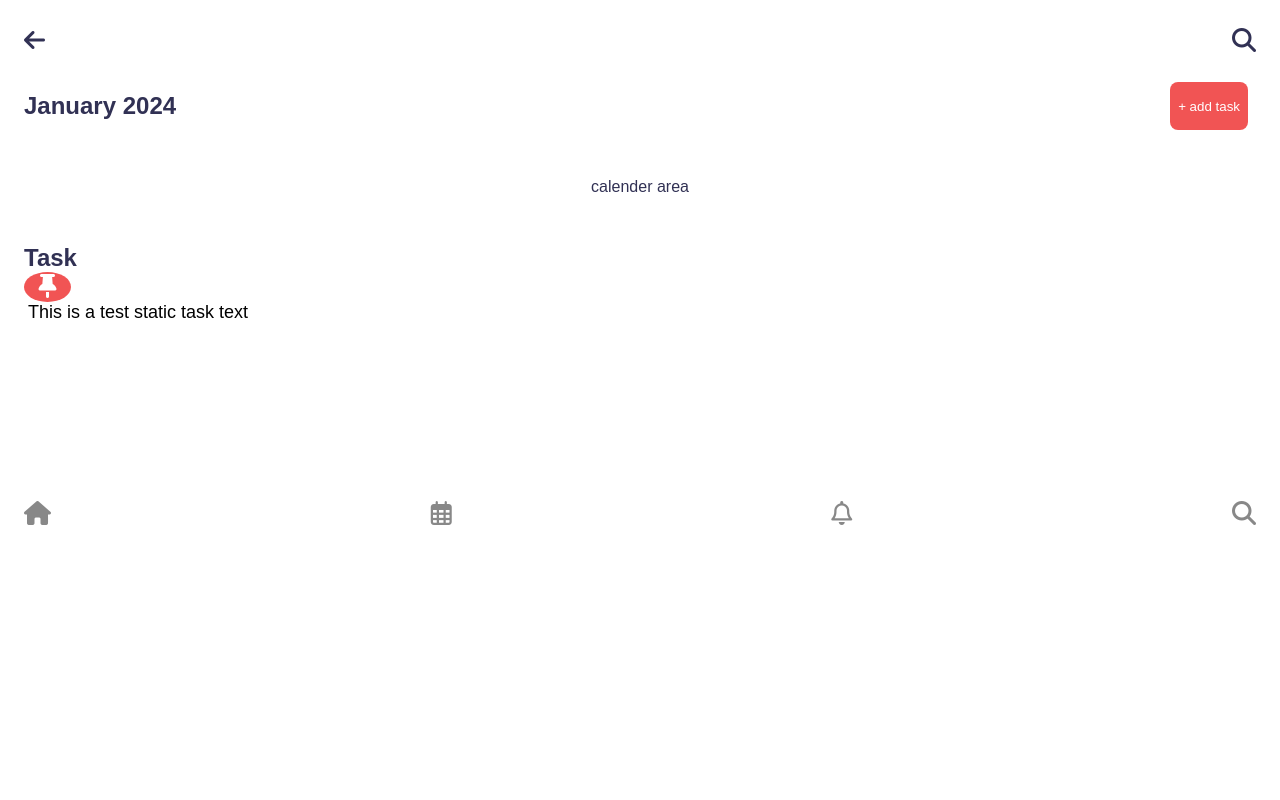
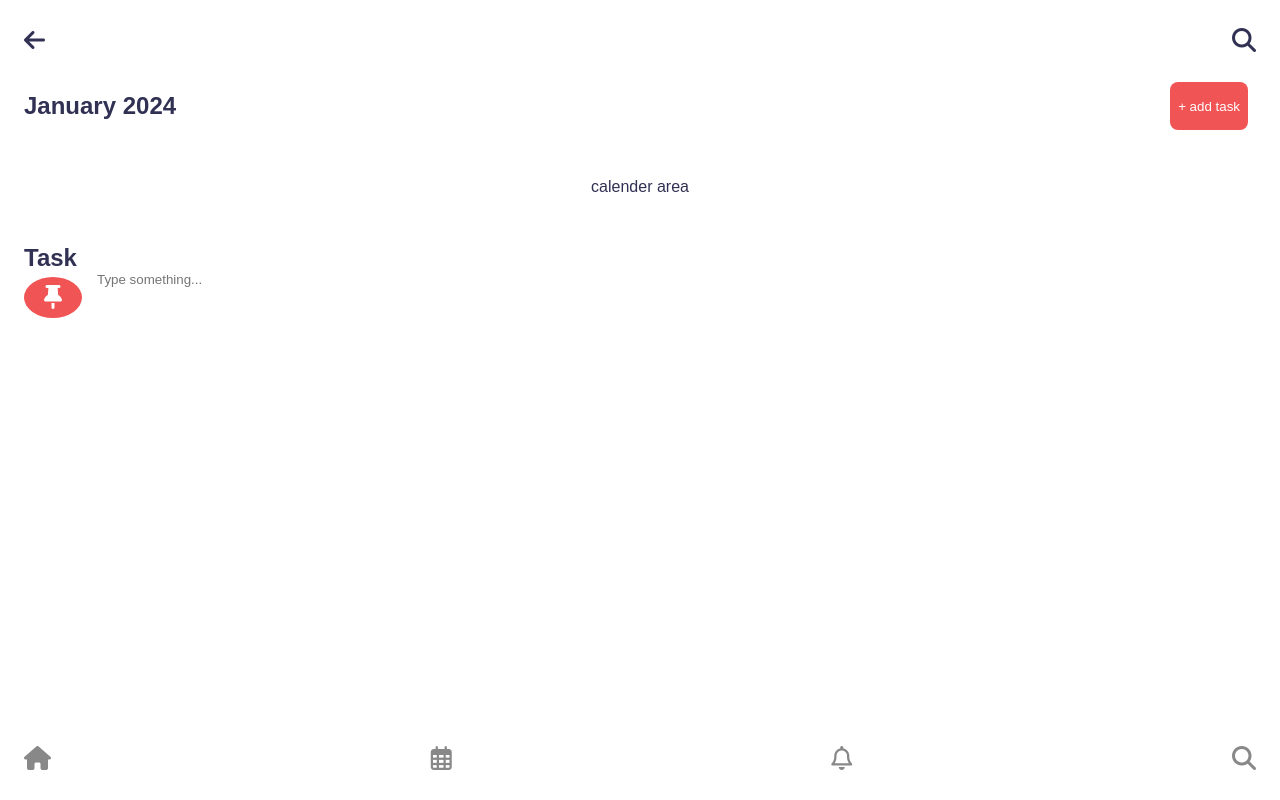
Before and after one commit to chingu-voyages/v47-tier1-team-06, a plain HTML site: page interface.html in a window 1280 px wide. Drawn offline with Linux system fonts and the light colour scheme.

Commit message:
updated interface html and css file for tasks list.

```diff
--- a/interface.css
+++ b/interface.css
@@ -3,11 +3,10 @@
     --primary:#F15454;
     --lightPink:#F4AFAF;
     --light:#E5E5E5;
-    --background: #FFF;
+    --whiteBackground: #FFF;
     --grey:#888;
     --hover: #2d984c;
     --dark:#313154;
-
     --shadow:0 1px 3px rbga(0,0,0,0.1);
 }
 
@@ -20,7 +19,7 @@
 }
 
 /* reset */
-input:not([type="radio"]):not([type="checkbox"]), button {
+input:not([type="radio"]):not([type="checkbox"]), button, textarea {
     appearance: none;
     border: none;
     outline: none;
@@ -33,12 +32,14 @@ body {
     color: var(--dark);
 }
 
+
 section {
     margin-top: 2rem;
     margin-bottom: 2rem;
     padding-left: 1.5rem;
     padding-right: 1.5rem;
 }
+
 h3 {
     color: var(--dark);
     font-size: 1rem;
@@ -46,6 +47,7 @@ h3 {
     margin-bottom: 0.5rem;
 
 }
+
 h4 {
     color: var(--grey);
     font-size: 0.875rem;
@@ -58,7 +60,6 @@ i{
 }
 .topOption_menu {
     display: flex;
-
 }
 .backArrow{
     margin-right: auto;
@@ -112,7 +113,6 @@ i{
     display: flex;
     flex-direction: column;
     align-items: left;
-    /* justify-content: left; */
     padding: 0rem;
     background-color: #FFF;
     border-radius: 0.5rem;
@@ -120,27 +120,51 @@ i{
     cursor: pointer;
 }
 
+.todo-item {
+    display: block;
+    align-items: center;
+    justify-content: center;
+}
+
 .todo-item label{
-    display: inline-block;
-    /* margin-right: 1rem; */
+    display: flex;
     cursor: pointer;
 }
 
-.todo-item input[type="text"]{
-    font-size: 1.125rem;
-    margin-left: 0.25rem;
+.task_list .todo-item textarea{
+    display: inline-block;
+    width: 100%;
+    height: 50px;
+    /* padding-bottom: 1rem; */
 }
 
+textarea {
+    text-align: left;
+    padding: 0 15px 0 15px;
+    box-sizing: border-box;
+    resize: none;
+    overflow: auto;
+  }
+
 .todo-item i {
-    padding: 0.9rem;
+    padding: 1.25rem;
+    align-self: center;
     background-color: var(--primary);
     border-radius: 50%;
     color: #FFF;
 }
 
+.footer {
+    position: fixed;
+    left: 0;
+    bottom: 0;
+    width: 100%;
+ }
+
 .bottomOption_menu{
     display: flex;
-    padding-top: 150px;
+    height: 100%;
+
 }
 
 .bottomOption_menu i {
--- a/interface.html
+++ b/interface.html
@@ -47,32 +47,31 @@
 
         <section class="task_list">
             <h2>Task</h2>
-            <div class="list">
                 <div class="todo-item done">
-                    <label>
-                        <div><i class="fa-solid fa-thumbtack fa-xl"></i></div>
-                        <div><input type="text" value="This is a test static task text" readonly /></div>
+                    <label class="label">
+                        <i class="fa-solid fa-thumbtack fa-xl"></i>
+                        <textarea id="resizableInput" placeholder="Type something..."></textarea>
                     </label>
-                </div>
                 </div>
         </section>
 
+        <footer class="footer">
             <section class="bottomOption_menu">
-            <div class="home">
+                <div class="home bottomOption">
                     <i class="fa-solid fa-house fa-xl"></i>
                 </div>
-            <div class="calendar">
+                <div class="calendar bottomOption">
                     <i class="fa-regular fa-calendar-days fa-xl"></i>
                 </div>
-            <div class="alerts">
+                <div class="alerts bottomOption">
                     <i class="fa-regular fa-bell fa-xl"></i>
                 </div>
-            <div class="search">
+                <div class="search bottomOption">
                     <i class="fa-solid fa-magnifying-glass fa-xl"></i>
                 </div>
             </section>
+        </footer>
 
     </main>
-
   </body>
 </html>
```
Lines whose indentation alone changed are shown as unchanged.
